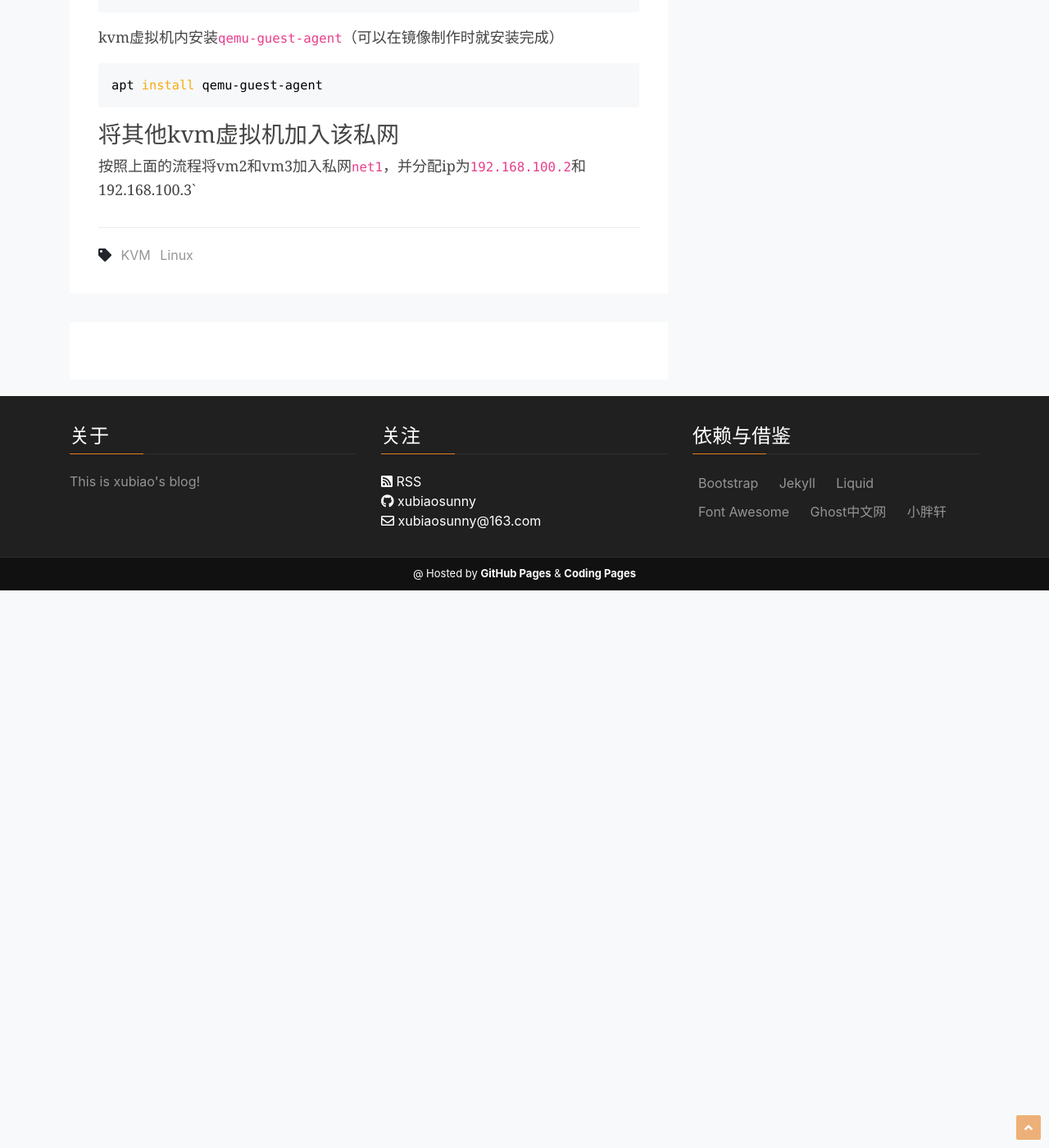
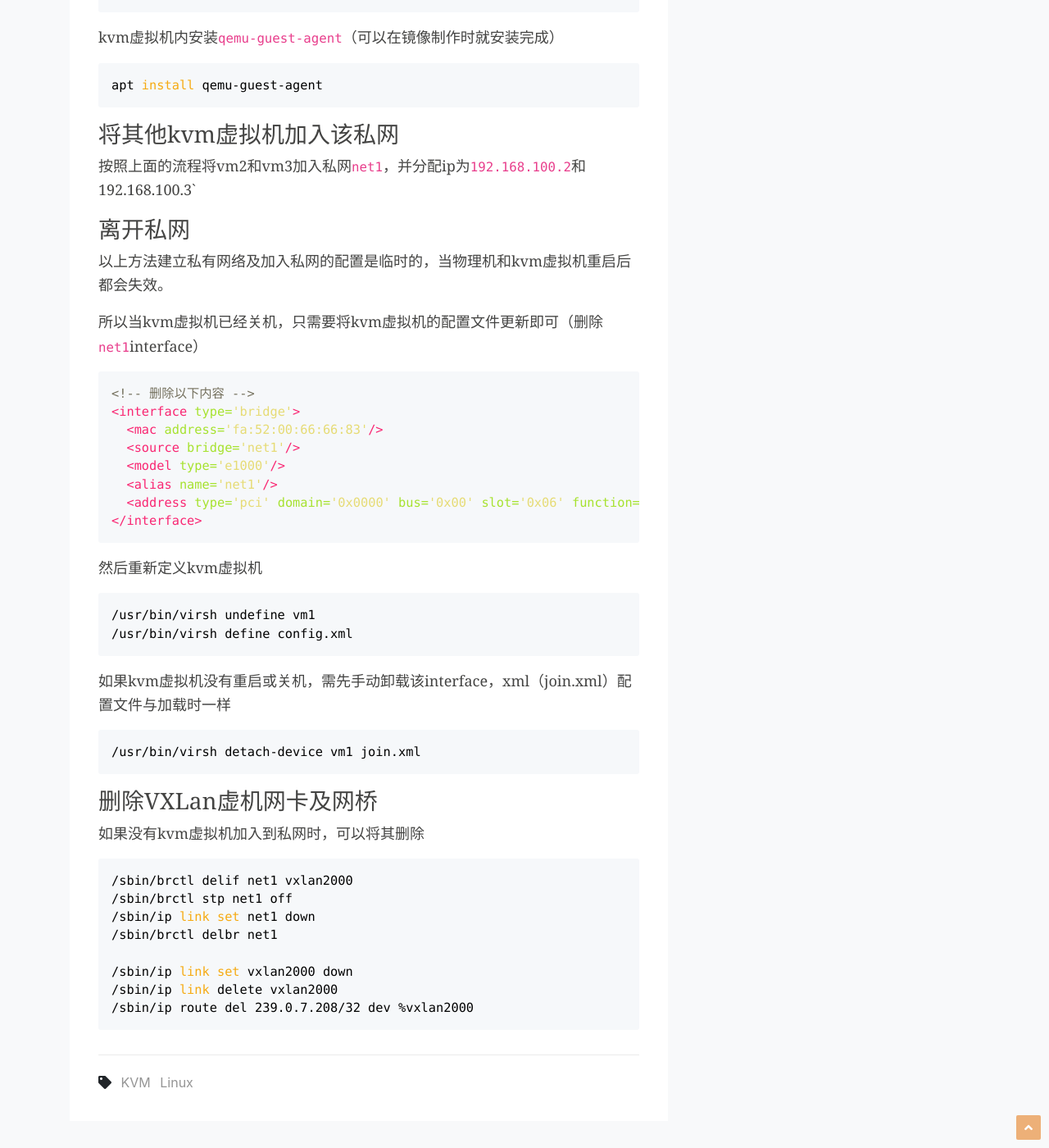
Before and after one commit to xubiaosunny/xubiaosunny.github.io, a Jekyll site: the page built from _posts/KVM/2019-04-02-kvm_private_network_configure.md, in a window 1280 px wide and 1400 px high, scrolled down 3071 px. Shown: the whole window at 82% size. Built offline with Jekyll 4.4.1, drawn with Linux system fonts in a browser that asks for light colours; comment, search, counter and statistics services are not loaded; before the commit the page ends 3791 px from its top, so only the background shows below that.

Commit message:
KVM网络配置之私有网络

````diff
--- a/_posts/KVM/2019-04-02-kvm_private_network_configure.md
+++ b/_posts/KVM/2019-04-02-kvm_private_network_configure.md
@@ -122,3 +122,48 @@ apt install qemu-guest-agent
 ### 将其他kvm虚拟机加入该私网
 
 按照上面的流程将vm2和vm3加入私网`net1`，并分配ip为`192.168.100.2`和192.168.100.3`
+
+### 离开私网
+
+以上方法建立私有网络及加入私网的配置是临时的，当物理机和kvm虚拟机重启后都会失效。
+
+所以当kvm虚拟机已经关机，只需要将kvm虚拟机的配置文件更新即可（删除`net1`interface）
+
+```xml
+<!-- 删除以下内容 -->
+<interface type='bridge'>
+  <mac address='fa:52:00:66:66:83'/>
+  <source bridge='net1'/>
+  <model type='e1000'/>
+  <alias name='net1'/>
+  <address type='pci' domain='0x0000' bus='0x00' slot='0x06' function='0x0'/>
+</interface>
+```
+
+然后重新定义kvm虚拟机
+
+```bash
+/usr/bin/virsh undefine vm1
+/usr/bin/virsh define config.xml
+```
+
+如果kvm虚拟机没有重启或关机，需先手动卸载该interface，xml（join.xml）配置文件与加载时一样
+
+```bash
+/usr/bin/virsh detach-device vm1 join.xml
+```
+
+### 删除VXLan虚机网卡及网桥
+
+如果没有kvm虚拟机加入到私网时，可以将其删除
+
+```bash
+/sbin/brctl delif net1 vxlan2000
+/sbin/brctl stp net1 off
+/sbin/ip link set net1 down
+/sbin/brctl delbr net1
+
+/sbin/ip link set vxlan2000 down
+/sbin/ip link delete vxlan2000
+/sbin/ip route del 239.0.7.208/32 dev %vxlan2000
+```
````
